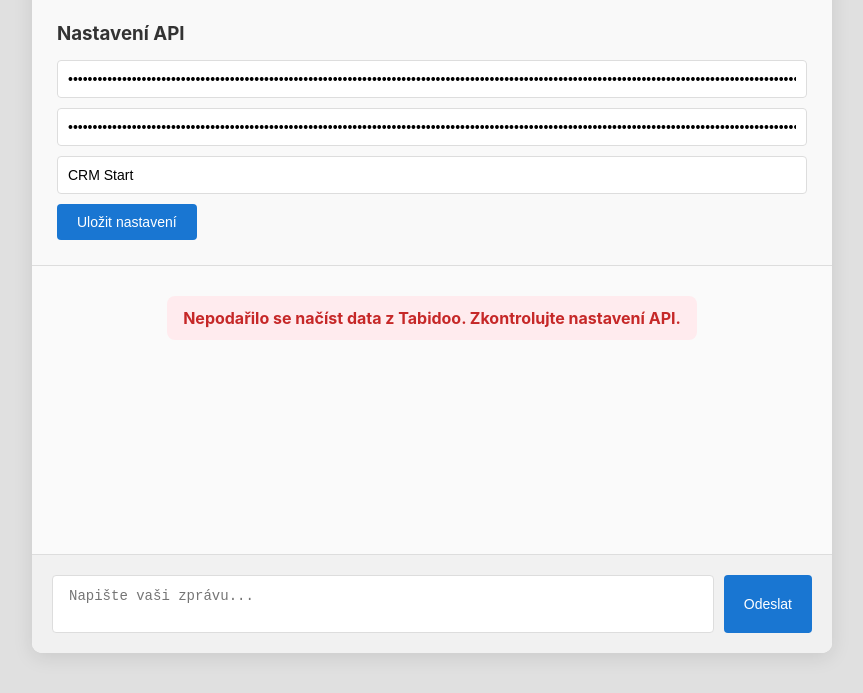
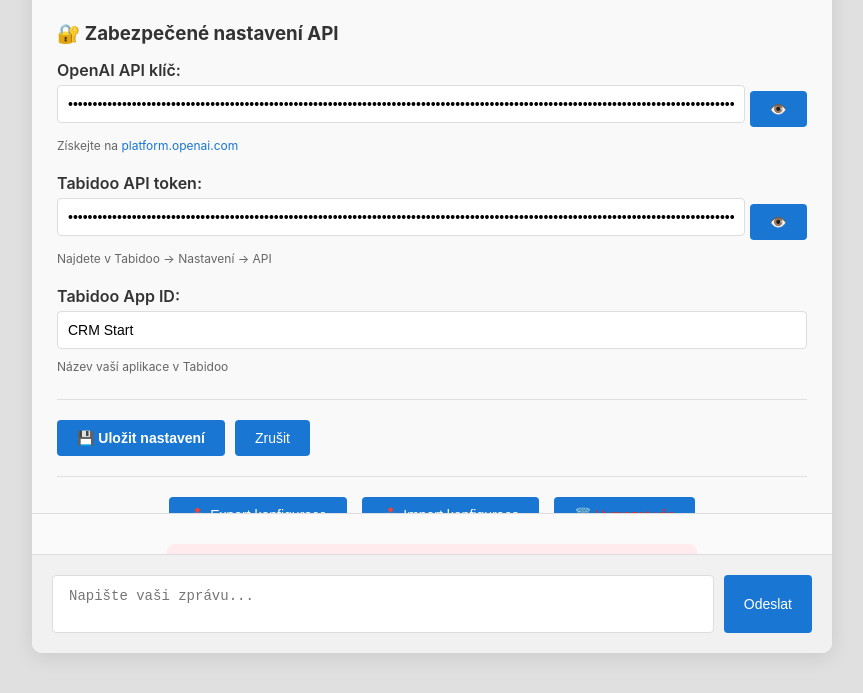
Before and after one commit to MELIORO-systems/chat, a plain HTML site: page index.html in a window 1280 px wide. Both pictures are taken after a click on the button "⚙️". Shown: the part 107-800 px from the top of the page, without its empty margins (208-1071 px from the left). Drawn offline with Linux system fonts and the light colour scheme; no server answers.

Commit message:
Update index.html

```diff
--- a/index.html
+++ b/index.html
@@ -17,14 +17,56 @@
         </div>
 
         <div id="settings-panel" class="settings-panel" style="display: none;">
-            <h3>Nastavení API</h3>
-            <input type="password" id="openai-key" placeholder="OpenAI API klíč">
-            <input type="password" id="tabidoo-token" placeholder="Tabidoo API token">
-            <input type="text" id="tabidoo-app-id" placeholder="Tabidoo App ID">
-            <button onclick="saveSettings()">Uložit nastavení</button>
+            <h3>🔐 Zabezpečené nastavení API</h3>
+
+            <div class="settings-section">
+                <label for="openai-key">OpenAI API klíč:</label>
+                <div class="input-group">
+                    <input type="password" id="openai-key" placeholder="sk-...">
+                    <button onclick="toggleVisibility('openai-key')" class="toggle-btn">👁️</button>
+                </div>
+                <small>Získejte na <a href="https://platform.openai.com/api-keys" target="_blank">platform.openai.com</a></small>
+            </div>
+
+            <div class="settings-section">
+                <label for="tabidoo-token">Tabidoo API token:</label>
+                <div class="input-group">
+                    <input type="password" id="tabidoo-token" placeholder="eyJ...">
+                    <button onclick="toggleVisibility('tabidoo-token')" class="toggle-btn">👁️</button>
+                </div>
+                <small>Najdete v Tabidoo → Nastavení → API</small>
+            </div>
+
+            <div class="settings-section">
+                <label for="tabidoo-app-id">Tabidoo App ID:</label>
+                <input type="text" id="tabidoo-app-id" placeholder="CRM Start">
+                <small>Název vaší aplikace v Tabidoo</small>
+            </div>
+
+            <div class="settings-actions">
+                <button onclick="saveSettings()" class="primary-btn">💾 Uložit nastavení</button>
+                <button onclick="toggleSettings()" class="secondary-btn">Zrušit</button>
+            </div>
+
+            <div class="settings-footer">
+                <button onclick="exportConfig()" class="link-btn">📤 Export konfigurace</button>
+                <button onclick="importConfig()" class="link-btn">📥 Import konfigurace</button>
+                <button onclick="clearAllData()" class="link-btn danger">🗑️ Vymazat vše</button>
+            </div>
+
+            <div class="security-info">
+                🔒 Všechny API klíče jsou šifrovány a ukládány pouze lokálně ve vašem prohlížeči.
+            </div>
         </div>
 
         <div id="data-summary" class="data-summary"></div>
+
+        <div id="embeddings-status" class="embeddings-status" style="display: none;">
+            <span id="embeddings-text">Vytvářím vyhledávací index...</span>
+            <div class="progress-bar">
+                <div id="embeddings-progress" class="progress-fill"></div>
+            </div>
+        </div>
 
         <div id="chat-messages" class="chat-messages">
             <div class="message system-message">
@@ -38,7 +80,25 @@
         </div>
     </div>
 
+    <script src="security.js"></script>
     <script src="config.js"></script>
+    <script src="embeddings.js"></script>
     <script src="script.js"></script>
+
+    <script>
+        // Pomocné funkce
+        function toggleVisibility(fieldId) {
+            const field = document.getElementById(fieldId);
+            field.type = field.type === 'password' ? 'text' : 'password';
+        }
+
+        function clearAllData() {
+            if (confirm('Opravdu chcete vymazat všechna data včetně API klíčů?\n\nTato akce je nevratná!')) {
+                localStorage.clear();
+                alert('Všechna data byla vymazána.');
+                location.reload();
+            }
+        }
+    </script>
 </body>
 </html>
```
